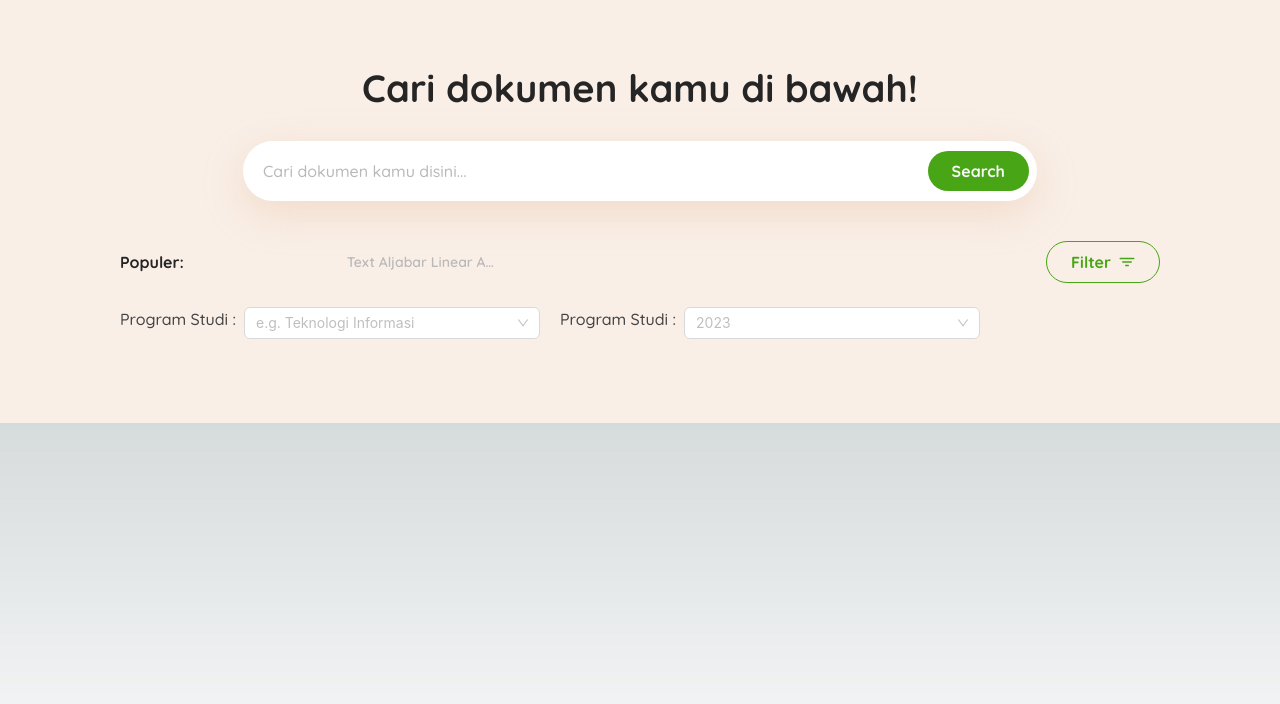
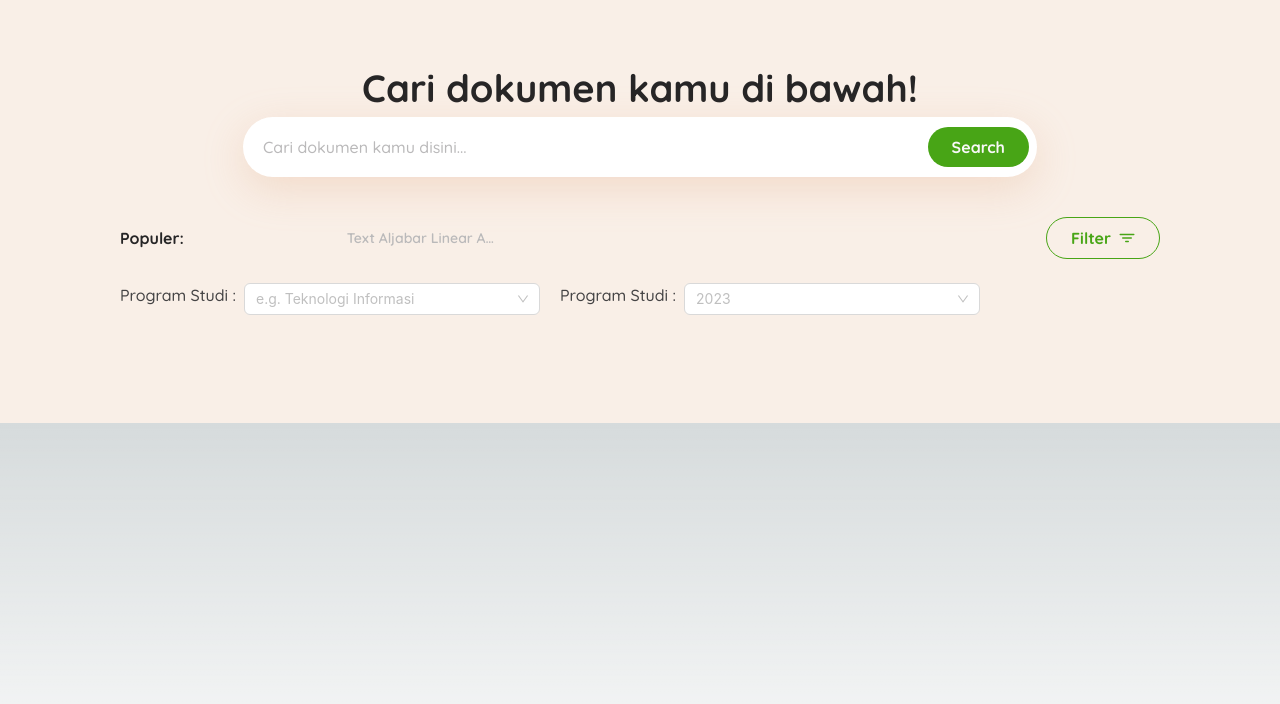
Before and after one commit to qornainaji/FE_PAW, a Next.js app: page /testing-component/content in a window 1280 px wide. Both pictures are taken after a click on the button "Filter". Shown: the top 704 px of the page. Built offline with nearby package versions, Linux system fonts and the light colour scheme.

Commit message:
EDIT: Filter.js memperbagus desain

```diff
--- a/src/app/components/content/content.js
+++ b/src/app/components/content/content.js
@@ -1,12 +1,22 @@
+'use client';
+
+import { useState } from "react";
 import Button from "../button/button";
 import SearchBar from "../searchbar/searchbar";
 import Filter from "../filter/filter";
 import { IoFilter } from "react-icons/io5";
 
 export default function Content(){
+
+    const [isFilterInvisible, setFilterInvisible] = useState(false);
+
+    const handleFilter = () => {
+        setFilterInvisible(!isFilterInvisible);
+    }
+
     return(
         <div className="flex flex-col items-center justify-between bg-orange-100 py-[60px] px-[120px] font-sans text-neutral-1000 ">
-            <h1 className="font-bold text-[38px] mb-[24px] ">Cari dokumen kamu di bawah!</h1>
+            <h1 className="font-bold text-[38px] ">Cari dokumen kamu di bawah!</h1>
             <SearchBar/>
             <div className="flex flex-row items-center justify-between w-full mt-[40px] mb-[24px]">
                 <div className="flex space-x-[119px]">
@@ -19,6 +29,7 @@ export default function Content(){
                         </div>
                 </div>
                 <Button
+                    onClick={handleFilter}
                     className="group right-[8px] border-[1px] border-green-2-500 hover:border-green-1-500"
                     text="Filter"
                     color="bg-transparent"
@@ -26,7 +37,7 @@ export default function Content(){
                     picture={<IoFilter className="text-green-2-500 group-hover:text-green-1-500"/>}
                 />
             </div>
-            <Filter/>
+            {isFilterInvisible && <Filter/>}
         </div>
     )
 }
--- a/src/app/components/filter/filter.js
+++ b/src/app/components/filter/filter.js
@@ -1,4 +1,4 @@
-'use client';
+
 import { ConfigProvider, Select, Space } from "antd";
 
 
@@ -12,7 +12,7 @@ export default function Filter(){
             },
           }}
         >
-            <div className="flex flex-row pb-[24px] w-full space-x-[20px] text-neutral-900 ">
+            <div className="flex flex-row pb-[24px] w-full space-x-[20px] text-neutral-900 mb-[24px]">
                 <div className="flex flex-row space-x-[8px] ">
                     <p className="font-medium">Program Studi :</p>
                     <Space wrap>
@@ -22,6 +22,7 @@ export default function Filter(){
 
                             // onChange={{/*onChange*/}}
                             options={[
+                                {value: null, label: null},
                                 {value: 'tif', label: 'Teknologi Informasi'},
                                 {value: 'te', label: 'Teknik Elektro'},
                                 {value: 'tb', label: 'Teknik Biomedis'},
```
